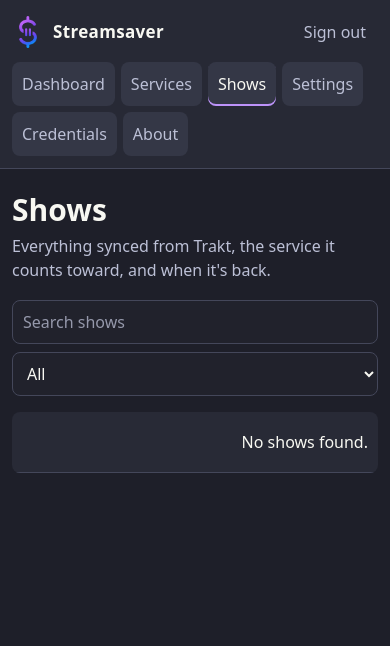
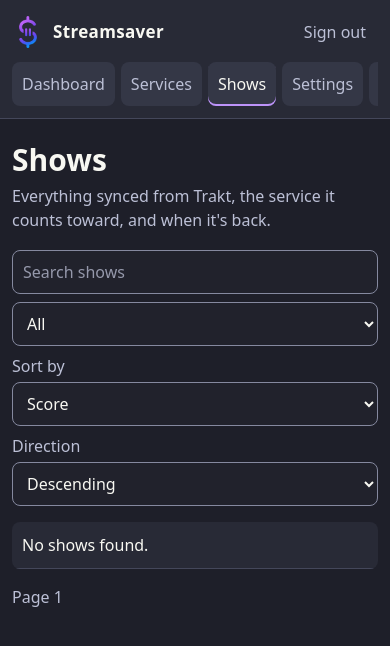
Before and after one commit to noahphex/streamsaver, a Flask app: page /shows in a window 390 px wide. Shown: the top 646 px of the page. Run offline with Flask 3, Linux system fonts and the light colour scheme; the visitor is signed in with stand-in values (Sample User, id 1); data that the repository does not hold is empty.

Commit message:
UI critique round 3: test feedback, credentials failure path, phone header, shows paging
- Spinner visible on all button variants; loading buttons keep their size;
  flashes get role=status/alert
- Credentials: readable failed chip (4.68:1), inline failure reason, plain
  error messages (raw exceptions logged), per-provider disclosure for Fix,
  "Signed out." copy
- Phone: non-sticky compact header, opaque topbar, sticky table header no
  longer hardcoded to 69px
- Shows: 50-per-page pagination, sort select on phone, aria-sort, quieter
  Abandon hidden for completed/archived
- Minor: 44px phone targets, skip link, page titles, input borders, services
  card footer + labelled Edit, Restore in its own danger section, copy fixes

Co-Authored-By: Claude Opus 5.5 <noreply@anthropic.com>

```diff
--- a/web/app.py
+++ b/web/app.py
@@ -1,6 +1,8 @@
 import json
 import os
 import logging
+import re
+import smtplib
 import sys
 import tempfile
 from datetime import datetime, timedelta
@@ -8,6 +10,7 @@ from pathlib import Path
 from urllib.parse import urlsplit
 
 import requests
+from cryptography.fernet import InvalidToken
 from flask import (
     abort,
     Flask,
@@ -45,7 +48,7 @@ from core.service_manager import (
 )
 from core.show_tracker import backfill_service_ids, run_full_sync
 from core.tmdb_client import TMDbClient
-from core.trakt_client import TraktClient, poll_device_token, request_device_code
+from core.trakt_client import TraktAuthError, TraktClient, poll_device_token, request_device_code
 from db import db_session, init_db
 from email_reports.mailer import check_login, send_report
 from email_reports.report_builder import build_all_clear, build_report
@@ -105,6 +108,7 @@ def create_app():
     app.add_template_filter(_nice_date, "nice_date")
     app.add_template_filter(_local_time, "local_time")
     app.add_template_filter(_money, "money")
+    app.add_template_filter(_recommendation_reason, "recommendation_reason")
 
     @app.before_request
     def require_sign_in():
@@ -185,7 +189,8 @@ def create_app():
                 flash("Signed in.", "success")
                 return redirect(url_for("dashboard"))
             except Exception as exc:
-                flash(f"Could not unlock credentials: {exc}", "error")
+                logger.exception("Credential unlock failed")
+                flash(_credential_error_message(exc), "error")
         return render_template("unlock.html", has_credentials=Path(CRED_FILE).exists())
 
     @app.post("/lock")
@@ -193,7 +198,7 @@ def create_app():
         app.config["CREDS"] = None
         app.config["CRED_PASSPHRASE"] = None
         session.clear()
-        flash("Credentials locked.", "info")
+        flash("Signed out.", "info")
         return redirect(url_for("unlock"))
 
     @app.get("/")
@@ -285,8 +290,10 @@ def create_app():
         q = request.args.get("q", "").strip()
         state = request.args.get("state", "All")
         sort, direction = _show_sort(request.args.get("sort", "score"), request.args.get("dir", "desc"))
-        rows = _shows(q, state, sort, direction)
-        return render_template("shows.html", shows=rows, q=q, state=state, sort=sort, direction=direction)
+        page = max(1, min(request.args.get("page", 1, type=int) or 1, 1000000))
+        rows = _shows(q, state, sort, direction, page=page)
+        return render_template("shows.html", shows=rows[:50], q=q, state=state, sort=sort,
+                               direction=direction, page=page, has_next=len(rows) > 50)
 
     @app.post("/shows/<trakt_id>/state")
     def set_show_state(trakt_id):
@@ -345,25 +352,30 @@ def create_app():
     @app.post("/credentials/test/<provider>")
     def test_credentials(provider):
         creds = _credentials()
+        if provider not in {"trakt", "tmdb", "email"}:
+            abort(404)
         try:
+            required = {"trakt": ("trakt_client_id", "trakt_access_token"),
+                        "tmdb": ("tmdb_api_key",), "email": ("gmail_sender", "gmail_app_password")}
+            if not all(creds.get(key) for key in required[provider]):
+                raise FileNotFoundError()
             if provider == "trakt":
                 user = _trakt_client(creds, _persist_trakt_tokens, _load_saved_trakt_tokens)._get("/users/settings")
                 message = f"Trakt works: signed in as @{(user or {}).get('user', {}).get('username', '?')}."
             elif provider == "tmdb":
-                if not creds.get("tmdb_api_key") or _tmdb_client(creds)._get("/configuration") is None:
+                if _tmdb_client(creds)._get("/configuration") is None:
                     raise RuntimeError("TMDb did not accept the key.")
                 message = "TMDb works."
             elif provider == "email":
                 check_login(creds.get("gmail_sender", ""), creds.get("gmail_app_password", ""))
                 message = f"Gmail works: signed in as {creds.get('gmail_sender')} (nothing was sent)."
-            else:
-                abort(404)
             flash(message, "success")
             _record_credential_test(provider, True, message)
         except Exception as exc:
-            _record_credential_test(provider, False, str(exc))
-            logger.warning("Credential test for %s failed: %s", provider, exc)
-            flash(f"{provider.upper() if provider == 'tmdb' else provider.title()} test failed: {exc}", "error")
+            message = _credential_error_message(exc)
+            _record_credential_test(provider, False, message)
+            logger.exception("Credential test for %s failed", provider)
+            flash(message, "error")
         return redirect(url_for("credentials"))
 
     @app.post("/credentials/trakt/device/start")
@@ -645,9 +657,11 @@ def create_app():
 def _service_form(editable=None):
     bundle_map = {}
     next_renewal = None
+    advice = None
     if editable:
         bundle_map[editable["id"]] = get_bundle_providers(editable["id"])
         results = run_analysis()
+        advice = next((item for item in _todo_items(results) if item["service_id"] == editable["id"]), None)
         next_renewal = next((rec.get("billing_date") for recs in results.values() for rec in recs
                              if isinstance(rec, dict) and rec.get("id") == editable["id"]), None)
     return render_template(
@@ -655,6 +669,7 @@ def _service_form(editable=None):
         editable=editable,
         bundle_map=bundle_map,
         next_renewal=next_renewal,
+        advice=advice,
         prefill_name=request.args.get("name", ""),
         network_names=get_cached_network_names(),
         statuses=sorted(VALID_STATUSES),
@@ -803,6 +818,12 @@ _TODO_ACTIONS = [
 ]
 
 
+def _recommendation_reason(reason):
+    reason = re.sub(r"\b\d{4}-\d{2}-\d{2}\b", lambda match: _nice_date(match.group()), reason)
+    return re.sub(r"(\d+) active show\(s\)",
+                  lambda match: f"{match[1]} active show{'' if int(match[1]) == 1 else 's'}", reason)
+
+
 def _todo_items(results):
     """Flatten analysis results into to-do rows: action, tone, service, why, and when."""
     items = []
@@ -815,7 +836,7 @@ def _todo_items(results):
                 why = "; ".join(f"{s['title']} returns {_nice_date(s.get('next_air_date'))}"
                                 if s.get("next_air_date") else s["title"] for s in shows) + "."
             else:
-                why = rec.get("reason", "")
+                why = _recommendation_reason(rec.get("reason", ""))
             cycle = rec.get("billing_cycle")
             cost = (f"{_money(rec.get('annual_cost'))}/yr" if cycle == "annual" else
                     f"{_money(rec.get('monthly_cost'))}/mo") if key != "untracked" else ""
@@ -825,6 +846,31 @@ def _todo_items(results):
     return items
 
 
+_CREDENTIAL_ERRORS = {
+    "auth": "Authentication rejected.",
+    "network": "Could not connect. Check your network and try again.",
+    "missing": "Not configured. Add the connection details.",
+    "unknown": "Connection test failed. Try again.",
+}
+
+
+def _credential_error_message(exc):
+    cause = exc.__cause__ or exc
+    status = getattr(getattr(cause, "response", None), "status_code", None)
+    # TMDb deliberately strips the request URL (which contains its key).
+    tmdb_error = re.fullmatch(r"TMDb request failed \(([^)]+)\)\.", str(exc))
+    kind = tmdb_error.group(1) if tmdb_error else ""
+    if isinstance(cause, (InvalidToken, TraktAuthError, smtplib.SMTPAuthenticationError)) or status in (401, 403) or kind in ("401", "403"):
+        return _CREDENTIAL_ERRORS["auth"]
+    if ((isinstance(cause, (requests.ConnectionError, requests.Timeout, OSError))
+         and not isinstance(cause, FileNotFoundError))
+            or kind in ("Timeout", "ConnectTimeout", "ReadTimeout", "ConnectionError")):
+        return _CREDENTIAL_ERRORS["network"]
+    if isinstance(cause, (FileNotFoundError, KeyError)):
+        return _CREDENTIAL_ERRORS["missing"]
+    return _CREDENTIAL_ERRORS["unknown"]
+
+
 def _record_credential_test(provider, ok, message):
     _set_setting(f"credential_test_{provider}", json.dumps(
         {"ok": ok, "at": datetime.now().astimezone().isoformat(timespec="seconds"), "message": message[:200]}))
@@ -832,7 +878,10 @@ def _record_credential_test(provider, ok, message):
 
 def _last_credential_test(provider):
     try:
-        return json.loads(_get_setting(f"credential_test_{provider}") or "null")
+        result = json.loads(_get_setting(f"credential_test_{provider}") or "null")
+        if result and not result.get("ok") and result.get("message") not in _CREDENTIAL_ERRORS.values():
+            result["message"] = _credential_error_message(RuntimeError(result.get("message", "")))
+        return result
     except ValueError:
         return None
 
@@ -886,7 +935,7 @@ def _show_sort(sort, direction):
     return sort, direction
 
 
-def _shows(q, state, sort="score", direction="desc"):
+def _shows(q, state, sort="score", direction="desc", page=None):
     sort, direction = _show_sort(sort, direction)
     query = """
         SELECT s.trakt_id, s.title, s.show_state, s.interest_score,
@@ -904,6 +953,9 @@ def _shows(q, state, sort="score", direction="desc"):
         query += " AND LOWER(s.show_state) = ?"
         params.append(state.lower())
     query += f" ORDER BY {SHOW_SORT_COLUMNS[sort]} {direction.upper()}, LOWER(s.title) ASC"
+    if page is not None:
+        query += " LIMIT ? OFFSET ?"
+        params.extend([51, (page - 1) * 50])
     with db_session() as conn:
         return [dict(row) for row in conn.execute(query, params).fetchall()]
 
--- a/web/static/app.css
+++ b/web/static/app.css
@@ -6,6 +6,7 @@
   --panel-2: #343746;
   --field: #21222c;
   --line: #44475a;
+  --field-border: #85899f;
   --text: #f8f8f2;
   --muted: #bcc0d6;
   --accent: #bd93f9;
@@ -50,7 +51,7 @@ a { color: inherit; text-decoration: none; }
   align-items: center;
   gap: 16px;
   padding: 12px 18px;
-  background: color-mix(in srgb, var(--panel), transparent 4%);
+  background: var(--panel);
   border-bottom: 1px solid var(--line);
 }
 .brand {
@@ -175,11 +172,11 @@ button.ghost.small { color: var(--muted); background: transparent; }
 button.ghost.small:hover { color: var(--text); background: var(--panel-2); }
 button.ghost.danger-text { color: color-mix(in srgb, var(--red), #fff 25%); }
 button:hover, .button:hover { filter: brightness(1.08); }
-.form-panel label { display: grid; gap: 6px; margin-bottom: 12px; color: var(--muted); }
+.form-panel label { display: grid; align-content: start; gap: 6px; margin-bottom: 12px; color: var(--muted); }
 input, select {
   width: 100%;
   min-height: 44px;
-  border: 1px solid var(--line);
+  border: 1px solid var(--field-border);
   border-radius: 8px;
   background: var(--field);
   color: var(--text);
@@ -232,7 +229,20 @@ input, select {
   gap: 8px;
   margin: 4px 0 14px;
 }
-.toolbar { display: grid; grid-template-columns: 1fr 180px auto; gap: 8px; margin-bottom: 12px; }
+.visually-hidden { position: absolute; width: 1px; height: 1px; padding: 0; margin: -1px; overflow: hidden; clip-path: inset(50%); white-space: nowrap; border: 0; }
+.skip-link { position: absolute; left: 12px; top: -100px; z-index: 20; padding: 10px 12px; background: var(--accent); color: var(--on-accent); }
+.skip-link:focus { top: 12px; }
+.mobile-sort { display: none; }
+.pagination { margin-top: 16px; }
+.services-list .card { display: flex; flex-direction: column; }
+.card-footer { margin-top: auto; padding-top: 12px; }
+.card-footer .button-row { margin-top: 12px; }
+.provider-form summary h2 { display: inline; }
+.provider-form[open] > summary { margin-bottom: 12px; }
+.connection-message { margin: 4px 0 0; font-size: 14px; }
+.form-panel details + .button-row { margin-top: 16px; }
+.danger-section { border-color: var(--red); }
+.toolbar { display: grid; grid-template-columns: 1fr 200px; gap: 8px; margin-bottom: 12px; }
 .table-wrap { overflow-x: auto; }
 table { width: 100%; border-collapse: collapse; background: var(--panel); border-radius: 8px; overflow: hidden; }
 th, td { text-align: left; padding: 10px; border-bottom: 1px solid var(--line); }
@@ -269,6 +280,7 @@ th { color: var(--muted); font-weight: 600; }
 .flash.info { border-color: var(--accent); }
 @media (max-width: 720px) {
   .topbar {
+    position: static;
     align-items: center;
     flex-wrap: wrap;
     gap: 8px;
@@ -284,11 +296,14 @@ th { color: var(--muted); font-weight: 600; }
   .nav {
     order: 3;
     width: 100%;
+    flex-basis: 100%;
+    flex-wrap: nowrap;
+    overflow-x: auto;
+    gap: 6px;
     padding-bottom: 2px;
   }
-  .nav a {
-    background: var(--panel-2);
-  }
+  .nav a { flex: 0 0 auto; padding: 8px 10px; background: var(--panel-2); }
+  .topbar > form { order: 2; margin-left: auto; }
   .page { padding: 14px 12px 22px; }
   .hero {
     align-items: flex-start;
@@ -317,9 +332,18 @@ th { color: var(--muted); font-weight: 600; }
   }
   table, thead, tbody, tr, th, td { display: block; }
   thead { display: none; }
-  tr { border-bottom: 1px solid var(--line); padding: 8px 0; }
-  td { display: flex; justify-content: space-between; gap: 16px; border: 0; }
-  td::before { content: attr(data-label); color: var(--muted); }
+  tr { display: grid; grid-template-columns: repeat(2, minmax(0, 1fr)); border-bottom: 1px solid var(--line); padding: 8px 0; }
+  td { padding: 3px 10px; border: 0; overflow-wrap: anywhere; }
+  td:not([data-label]) { grid-column: 1 / -1; }
+  td:empty { display: none; }
+  td.title { grid-column: 1 / -1; padding-top: 6px; font-size: 17px; }
+  td.title::before { content: none; }
+  button.small, .button.small-link { min-height: 44px; }
+  details summary { min-height: 44px; padding: 10px 0; }
+  #trakt-auth-link { display: inline-flex; align-items: center; min-height: 44px; }
+  .chips .chip { min-height: 44px; }
+  .mobile-sort { display: grid; gap: 4px; color: var(--muted); }
+  td::before { content: attr(data-label); display: block; color: var(--muted); font-size: 12px; }
 }
 
 .device-code {
@@ -414,12 +416,6 @@ td[data-label="Last"], td[data-label="Next"], td[data-label="Score"] { white-spa
 .todo-link:hover { background: color-mix(in srgb, var(--accent), transparent 90%); }
 .todo-link:hover .name { text-decoration: underline; text-underline-offset: 3px; }
 @media (max-width: 720px) { .todo-link { grid-template-columns: 1fr; } .todo-link .why { grid-column: 1; } }
-.todo li { display: block; background: var(--panel-2); }
-@media (max-width: 720px) {
-  /* All six destinations visible: wrap instead of a hidden sideways scroll */
-  .nav { flex-wrap: wrap; overflow: visible; gap: 6px; }
-  .nav a { padding: 8px 10px; }
-}
 
 /* Credentials: one row per provider */
 .connections { list-style: none; margin: 0 0 8px; padding: 0; display: grid; gap: 6px; }
--- a/web/templates/base.html
+++ b/web/templates/base.html
@@ -7,6 +7,7 @@
   <link rel="stylesheet" href="{{ url_for('static', filename='app.css') }}">
 </head>
 <body>
+  <a class="skip-link" href="#main">Skip to main content</a>
   <header class="topbar">
     <a class="brand" href="{{ url_for('dashboard') }}">
       <img src="{{ url_for('logos', filename='streamsaver_logo_transparent.png') }}" alt="" aria-hidden="true">
@@ -21,12 +22,12 @@
       <form method="post" action="{{ url_for('lock') }}"><button class="link-button">Sign out</button></form>
     {% endif %}
   </header>
-  <main class="page">
+  <main class="page" id="main" tabindex="-1">
     {% with messages = get_flashed_messages(with_categories=true) %}
       {% if messages %}
         <section class="flash-stack">
           {% for category, message in messages %}
-            <div class="flash {{ category }}">{{ message }}</div>
+            <div class="flash {{ category }}" role="{{ 'alert' if category == 'error' else 'status' }}">{{ message }}</div>
           {% endfor %}
         </section>
       {% endif %}
@@ -35,6 +36,10 @@
   </main>
   <script>
     (() => {
+      const topbar = document.querySelector(".topbar");
+      new ResizeObserver(() => {
+        document.documentElement.style.setProperty("--topbar-height", `${topbar.getBoundingClientRect().height}px`);
+      }).observe(topbar);
       const loadingLabel = (text) => {
         const normalized = (text || "").trim().toLowerCase();
         if (normalized.includes("sync") || normalized.includes("backfill")) return "Syncing...";
@@ -56,8 +61,10 @@
         const form = event.target;
         const button = event.submitter || form.querySelector("button[type='submit'], button:not([type])");
         if (!button || button.classList.contains("is-loading")) return;
+        button.style.width = `${button.getBoundingClientRect().width}px`;
+        button.style.height = `${button.getBoundingClientRect().height}px`;
         button.dataset.originalText = button.textContent.trim();
-        button.innerHTML = `<span class="button-spinner" aria-hidden="true"></span><span>${loadingLabel(button.dataset.originalText)}</span>`;
+        button.innerHTML = `<span class="button-spinner" aria-hidden="true"></span><span class="visually-hidden">${loadingLabel(button.dataset.originalText)}</span>`;
         button.classList.add("is-loading");
         button.setAttribute("aria-busy", "true");
         button.disabled = true;
--- a/web/templates/dashboard.html
+++ b/web/templates/dashboard.html
@@ -1,4 +1,5 @@
 {% extends "base.html" %}
+{% block title %}Dashboard - Streamsaver{% endblock %}
 {% block content %}
 <section class="hero">
   <div class="hero-copy">
@@ -35,7 +36,7 @@
     <details>
       <summary>Why each service is kept</summary>
       <ul class="kept">
-        {% for rec in kept %}<li><strong>{{ rec.name }}</strong>: {{ rec.reason }}</li>{% endfor %}
+        {% for rec in kept %}<li><strong>{{ rec.name }}</strong>: {{ rec.reason|recommendation_reason }}</li>{% endfor %}
       </ul>
     </details>
   {% endif %}
--- a/web/templates/shows.html
+++ b/web/templates/shows.html
@@ -1,4 +1,5 @@
 {% extends "base.html" %}
+{% block title %}Shows - Streamsaver{% endblock %}
 {% block content %}
 <section class="hero">
   <div class="hero-copy">
@@ -13,27 +14,40 @@
       <option value="{{ item }}" {% if state == item %}selected{% endif %}>{{ item }}</option>
     {% endfor %}
   </select>
+  <label class="mobile-sort">Sort by
+    <select name="sort" onchange="this.form.submit()">
+      {% for key, label in [("title", "Title"), ("state", "State"), ("score", "Score"), ("service", "Service"), ("provider", "Provider"), ("last", "Last"), ("next", "Next")] %}
+        <option value="{{ key }}" {% if sort == key %}selected{% endif %}>{{ label }}</option>
+      {% endfor %}
+    </select>
+  </label>
+  <label class="mobile-sort">Direction
+    <select name="dir" onchange="this.form.submit()">
+      <option value="asc" {% if direction == 'asc' %}selected{% endif %}>Ascending</option>
+      <option value="desc" {% if direction == 'desc' %}selected{% endif %}>Descending</option>
+    </select>
+  </label>
 </form>
 {% macro sort_link(key, label) -%}
   {% set active = sort == key %}
   {% set next_dir = 'asc' if not active or direction == 'desc' else 'desc' %}
   <a class="sort-link {{ 'active' if active else '' }}" href="{{ url_for('shows', q=q, state=state, sort=key, dir=next_dir) }}">
     <span>{{ label }}</span>
-    {% if active %}<span class="sort-arrow">{{ '▲' if direction == 'asc' else '▼' }}</span>{% endif %}
+    {% if active %}<span class="sort-arrow" aria-hidden="true">{{ '▲' if direction == 'asc' else '▼' }}</span>{% endif %}
   </a>
 {%- endmacro %}
 <section class="table-wrap">
   <table>
     <thead>
       <tr>
-        <th>{{ sort_link('title', 'Title') }}</th>
-        <th>{{ sort_link('state', 'State') }}</th>
-        <th>{{ sort_link('score', 'Score') }}</th>
-        <th>{{ sort_link('service', 'Service') }}</th>
-        <th>{{ sort_link('provider', 'Provider') }}</th>
-        <th>{{ sort_link('last', 'Last') }}</th>
-        <th>{{ sort_link('next', 'Next') }}</th>
-        <th></th>
+        <th aria-sort="{{ ('ascending' if direction == 'asc' else 'descending') if sort == 'title' else 'none' }}">{{ sort_link('title', 'Title') }}</th>
+        <th aria-sort="{{ ('ascending' if direction == 'asc' else 'descending') if sort == 'state' else 'none' }}">{{ sort_link('state', 'State') }}</th>
+        <th aria-sort="{{ ('ascending' if direction == 'asc' else 'descending') if sort == 'score' else 'none' }}">{{ sort_link('score', 'Score') }}</th>
+        <th aria-sort="{{ ('ascending' if direction == 'asc' else 'descending') if sort == 'service' else 'none' }}">{{ sort_link('service', 'Service') }}</th>
+        <th aria-sort="{{ ('ascending' if direction == 'asc' else 'descending') if sort == 'provider' else 'none' }}">{{ sort_link('provider', 'Provider') }}</th>
+        <th aria-sort="{{ ('ascending' if direction == 'asc' else 'descending') if sort == 'last' else 'none' }}">{{ sort_link('last', 'Last') }}</th>
+        <th aria-sort="{{ ('ascending' if direction == 'asc' else 'descending') if sort == 'next' else 'none' }}">{{ sort_link('next', 'Next') }}</th>
+        <th><span class="visually-hidden">Actions</span></th>
       </tr>
     </thead>
     <tbody>
@@ -47,10 +61,12 @@
           <td data-label="Last">{{ show.last_watch_date|nice_date }}</td>
           <td data-label="Next">{{ show.next_air_date|nice_date }}</td>
           <td>
+            {% if show.show_state not in ("completed", "archived") %}
             <form method="post" action="{{ url_for('set_show_state', trakt_id=show.trakt_id) }}">
               <input type="hidden" name="state" value="{{ 'restore' if show.show_state == 'abandoned' else 'abandoned' }}">
-              <button class="ghost small" aria-label="{{ ('Unmark ' if show.show_state == 'abandoned' else 'Abandon ') ~ show.title }}">{{ "Unmark" if show.show_state == "abandoned" else "Abandon" }}</button>
+              <button class="link-button small" aria-label="{{ ('Unmark ' if show.show_state == 'abandoned' else 'Abandon ') ~ show.title }}">{{ "Unmark" if show.show_state == "abandoned" else "Abandon" }}</button>
             </form>
+            {% endif %}
           </td>
         </tr>
       {% else %}
@@ -59,4 +75,9 @@
     </tbody>
   </table>
 </section>
+<nav class="pagination button-row" aria-label="Shows pages">
+  {% if page > 1 %}<a class="button ghost" rel="prev" href="{{ url_for('shows', q=q, state=state, sort=sort, dir=direction, page=page-1) }}">Previous</a>{% endif %}
+  <span class="muted">Page {{ page }}</span>
+  {% if has_next %}<a class="button ghost" rel="next" href="{{ url_for('shows', q=q, state=state, sort=sort, dir=direction, page=page+1) }}">Next</a>{% endif %}
+</nav>
 {% endblock %}
```
Also changed, not shown: other parts of web/static/app.css (+17 -48 lines), tests/test_web.py (+103 -2 lines), web/templates/credentials.html (+32 -13 lines), web/templates/service_form.html (+7 -0 lines), web/templates/services.html (+10 -6 lines), web/templates/settings.html (+13 -7 lines).
